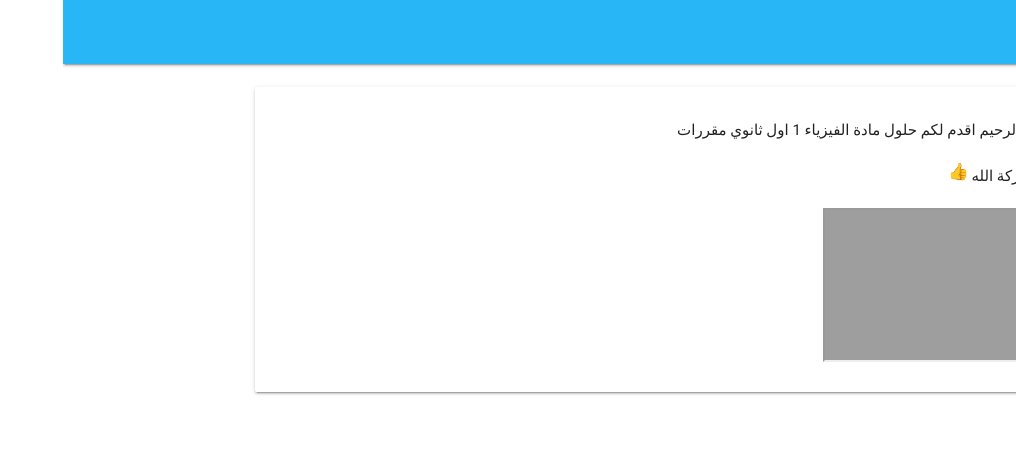
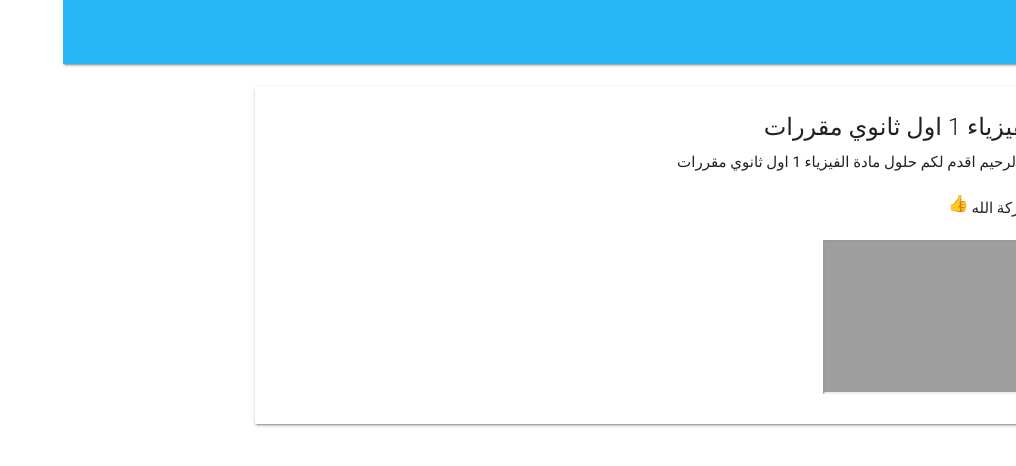
Before and after one commit to egyjs/el3zahaby.github.io-, a Jekyll site: the page built from _posts/2018-02-04-1-حل مادة الفيزياء 1 اول ثانوي مقررات-حل مادة الفيزياء 1 اول ثانوي مقررات.md, in a window 1280 px wide. Shown: the top 466 px of the page, without its empty margins (264-1280 px from the left). Built offline with Jekyll 4.4.1, drawn with Linux system fonts in a browser that asks for light colours; nearby versions of some CDN libraries; emoji names are drawn with the system emoji font.

Commit message:
Update post.html

```diff
--- a/_layouts/post.html
+++ b/_layouts/post.html
@@ -35,7 +35,7 @@
 
             <div class="card">
                 <div class="card-content ">
-                    <span class="card-title">{{ post.title }}</span>
+                    <span class="card-title">{{ page.title }}</span>
 
                     <p>بسم الله الرحمن الرحيم اقدم لكم حلول مادة الفيزياء 1 اول ثانوي مقررات</p>
                     <blockquote>
```
Also changed, not shown: other parts of _layouts/post.html (+1 -1 lines).
